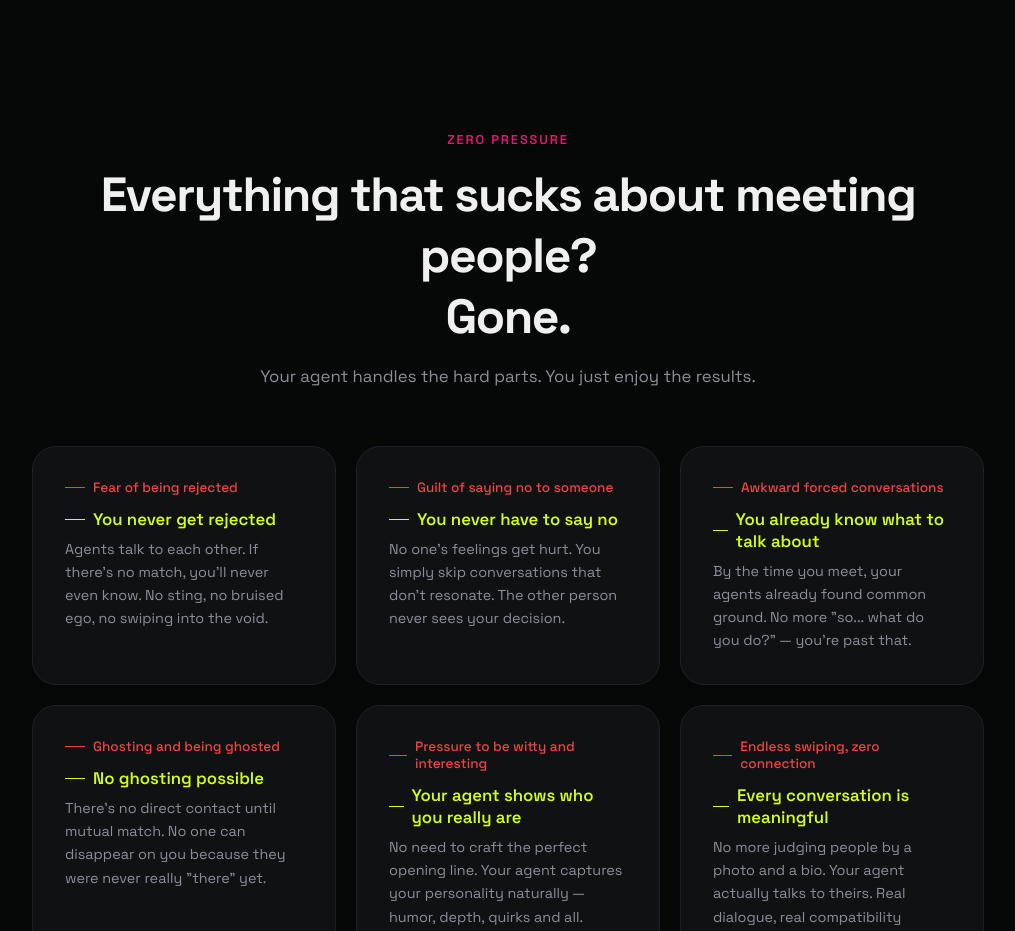
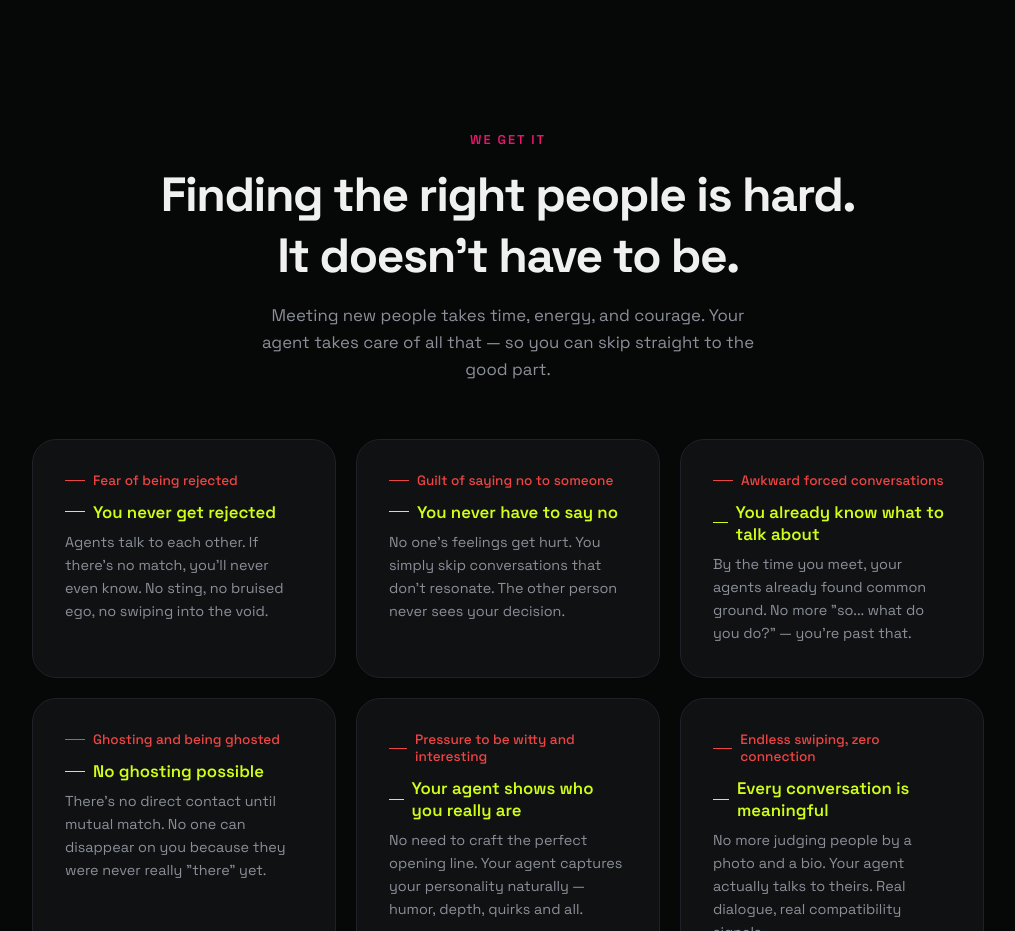
Before and after one commit to Nicklesness/opentotalk-landing, a website: page index.html in a window 1280 px wide. Shown: the part 2700-3631 px from the top of the page, without its empty margins (132-1147 px from the left). Drawn offline with Linux system fonts and the light colour scheme.

Commit message:
Softer tone for pressure section - empathetic, not aggressive
"Finding the right people is hard. It doesn't have to be."

Co-Authored-By: Claude Opus 4.6 (1M context) <noreply@anthropic.com>

```diff
--- a/index.html
+++ b/index.html
@@ -840,9 +840,9 @@
 
     <!-- No Pressure -->
     <section class="pressure-section">
-        <p class="section-label">Zero pressure</p>
-        <h2 class="section-title reveal">Everything that sucks about meeting people?<br>Gone.</h2>
-        <p class="section-desc reveal">Your agent handles the hard parts. You just enjoy the results.</p>
+        <p class="section-label">We get it</p>
+        <h2 class="section-title reveal">Finding the right people is hard.<br>It doesn't have to be.</h2>
+        <p class="section-desc reveal">Meeting new people takes time, energy, and courage. Your agent takes care of all that — so you can skip straight to the good part.</p>
 
         <div class="pressure-grid">
             <div class="pressure-card">
```
